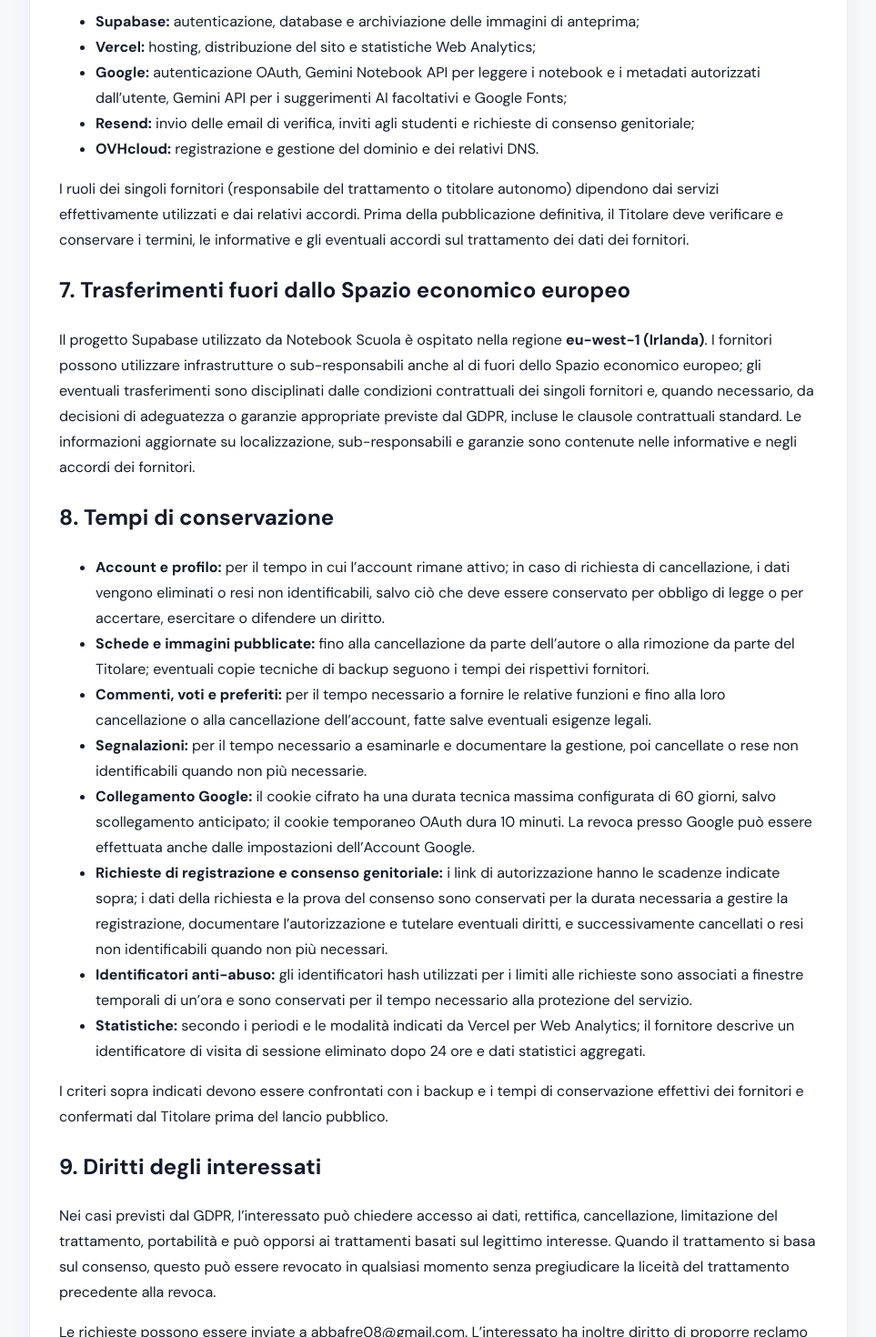
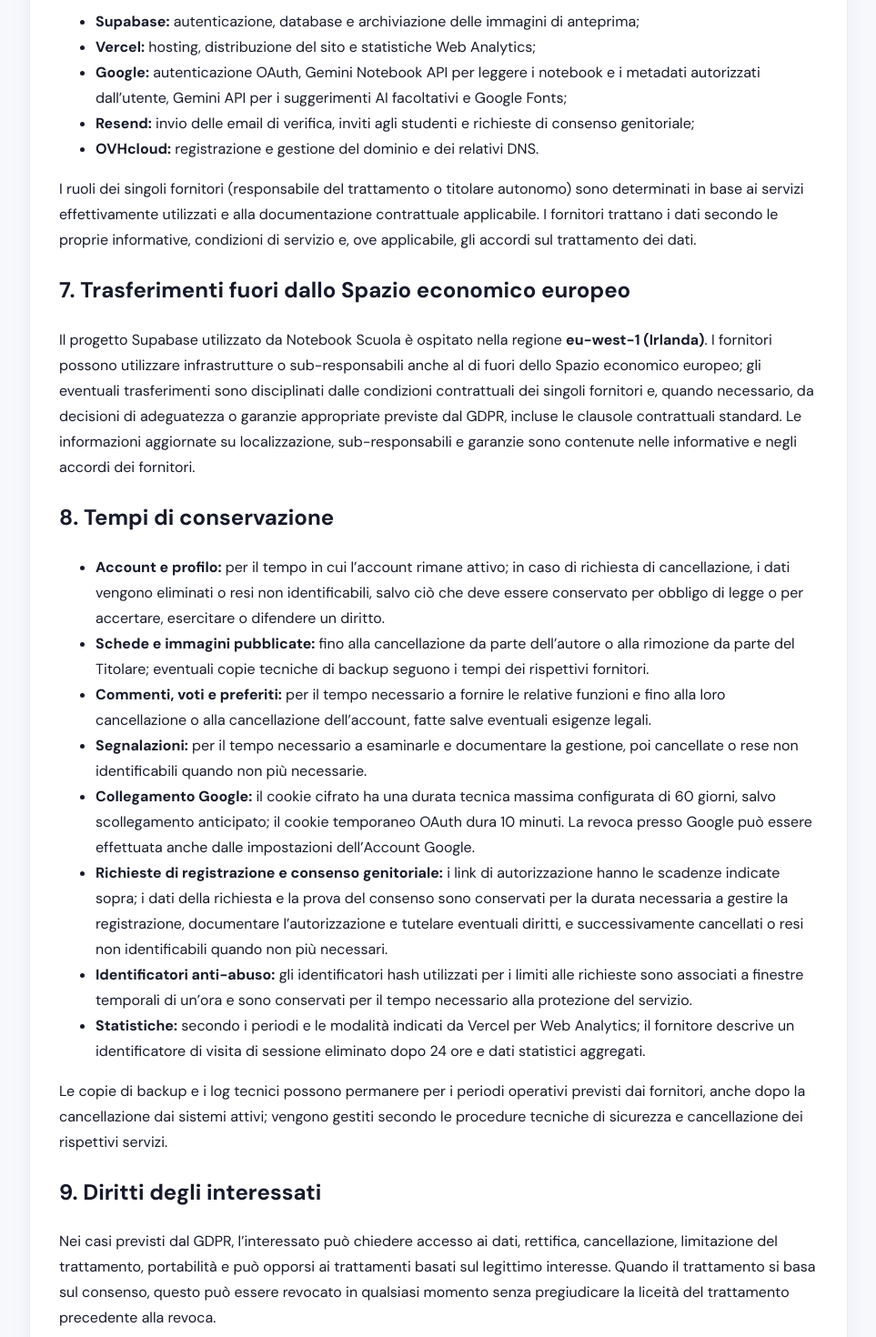
Before and after one commit to abba2002francesco-bot/notebook-scuola, a Next.js app: page /privacy in a window 1280 px wide. Shown: the part 4076-5546 px from the top of the page at 91% size, without its empty margins (158-1121 px from the left). Built offline with nearby package versions, Linux system fonts and the light colour scheme; no server answers.

Commit message:
Finalize privacy policy provider and retention wording

```diff
--- a/app/privacy/page.tsx
+++ b/app/privacy/page.tsx
@@ -112,7 +112,7 @@ export default function PrivacyPage() {
             <li><strong>OVHcloud:</strong> registrazione e gestione del dominio e dei relativi DNS.</li>
           </ul>
           <p>
-            I ruoli dei singoli fornitori (responsabile del trattamento o titolare autonomo) dipendono dai servizi effettivamente utilizzati e dai relativi accordi. Prima della pubblicazione definitiva, il Titolare deve verificare e conservare i termini, le informative e gli eventuali accordi sul trattamento dei dati dei fornitori.
+            I ruoli dei singoli fornitori (responsabile del trattamento o titolare autonomo) sono determinati in base ai servizi effettivamente utilizzati e alla documentazione contrattuale applicabile. I fornitori trattano i dati secondo le proprie informative, condizioni di servizio e, ove applicabile, gli accordi sul trattamento dei dati.
           </p>
 
           <h2>7. Trasferimenti fuori dallo Spazio economico europeo</h2>
@@ -132,7 +132,7 @@ export default function PrivacyPage() {
             <li><strong>Statistiche:</strong> secondo i periodi e le modalità indicati da Vercel per Web Analytics; il fornitore descrive un identificatore di visita di sessione eliminato dopo 24 ore e dati statistici aggregati.</li>
           </ul>
           <p>
-            I criteri sopra indicati devono essere confrontati con i backup e i tempi di conservazione effettivi dei fornitori e confermati dal Titolare prima del lancio pubblico.
+            Le copie di backup e i log tecnici possono permanere per i periodi operativi previsti dai fornitori, anche dopo la cancellazione dai sistemi attivi; vengono gestiti secondo le procedure tecniche di sicurezza e cancellazione dei rispettivi servizi.
           </p>
 
           <h2>9. Diritti degli interessati</h2>
```
